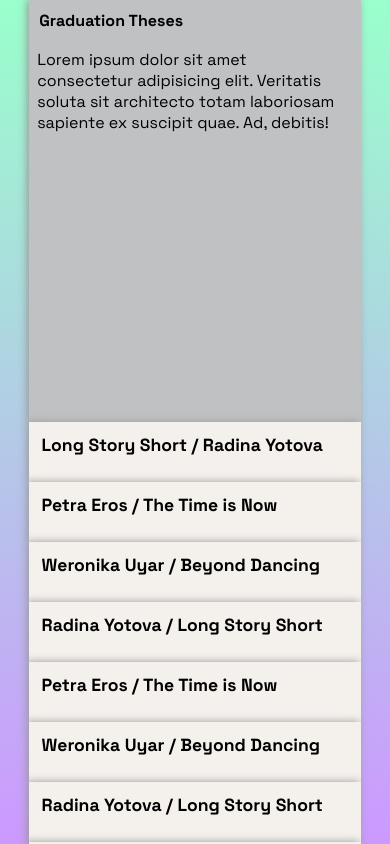
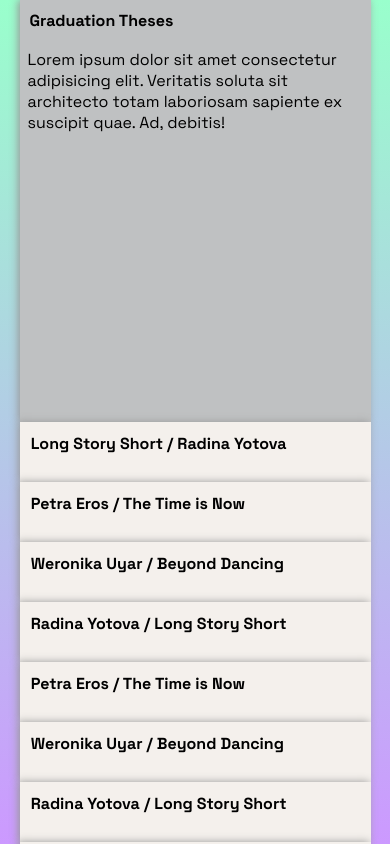
Before and after one commit to GradinaYotova/landing-page-test, a plain HTML site: page index.html in a window 390 px wide. Drawn offline with nearby package versions, Linux system fonts and the light colour scheme.

Commit message:
push-new

```diff
--- a/styles-mobile.css
+++ b/styles-mobile.css
@@ -35,7 +35,7 @@ html, body {
 }
 
 .all-projects {
-  width: 85%;
+  width: 90%;
   display: block;
   margin: 0 auto;
   height: 100%;
@@ -67,7 +67,7 @@ html, body {
   position: relative;
   z-index: 1;
   margin: 0;
-  font-size: 1.1rem;
+  font-size: 1rem;
   padding:0.7em;
   font-family:SpaceGrotesk;
   color:#000;
```
